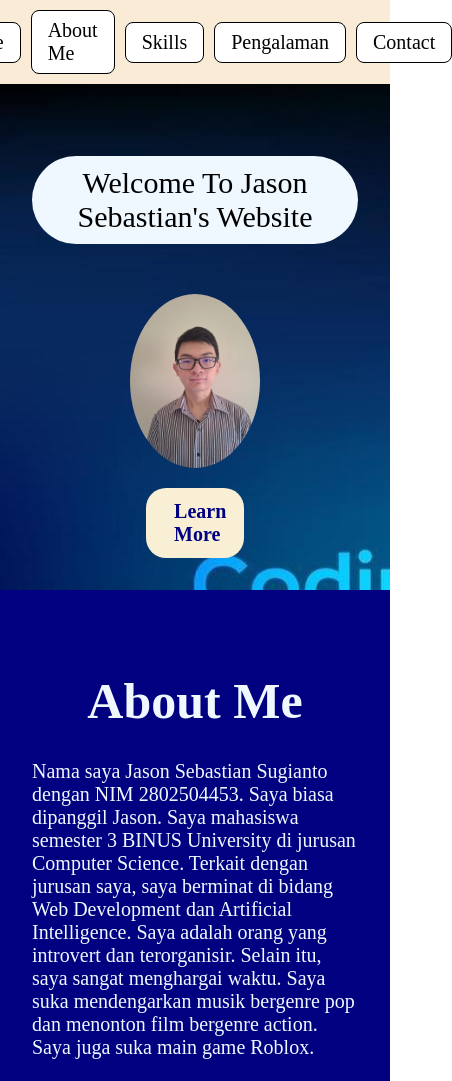
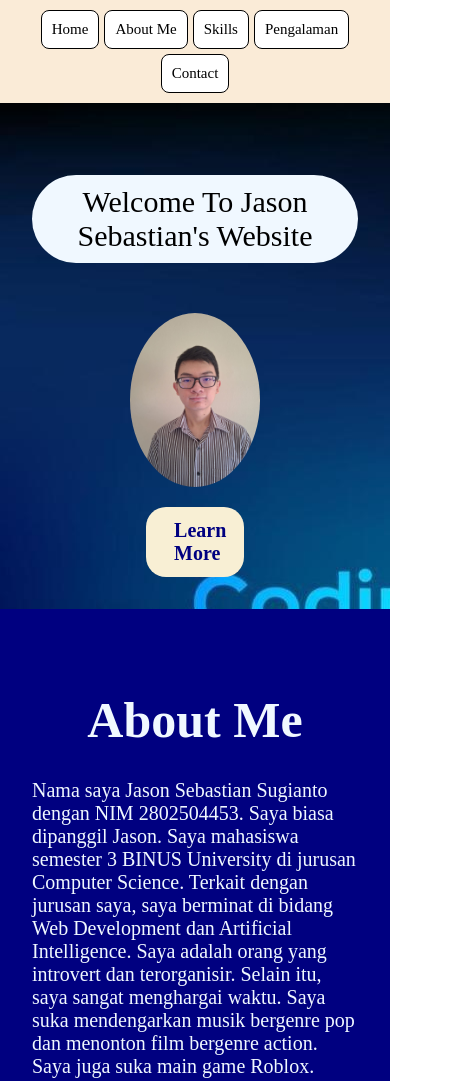
Before and after one commit to jasonsugianto/OJT_IT_Dev, a plain HTML site: page index.html in a window 390 px wide. Shown: the top 1081 px of the page, 452 px wide, since content can reach past the window. Drawn offline with Linux system fonts and the light colour scheme.

Commit message:
Update layout and content in index.html

```diff
--- a/index.css
+++ b/index.css
@@ -236,12 +236,19 @@ footer p {
 }
 
 @media (max-width: 768px) {
+    header{
+        padding: 10px;
+    }
+
     nav {
-        gap: 10px;
+        flex-wrap: wrap;
+        justify-content: center;
+        gap: 5px;
     }
 
     nav a{
-        font-size: 20px;
+        font-size: 15px;
+        padding: 10px;
     }
 
     .home, .skill, .about, .pengalaman{
@@ -281,4 +288,8 @@ footer p {
     .fotosertif {
         width: 90%;
     }
+
+    .kumpulanSkills {
+        flex-direction: column;
+    }
 }
```
